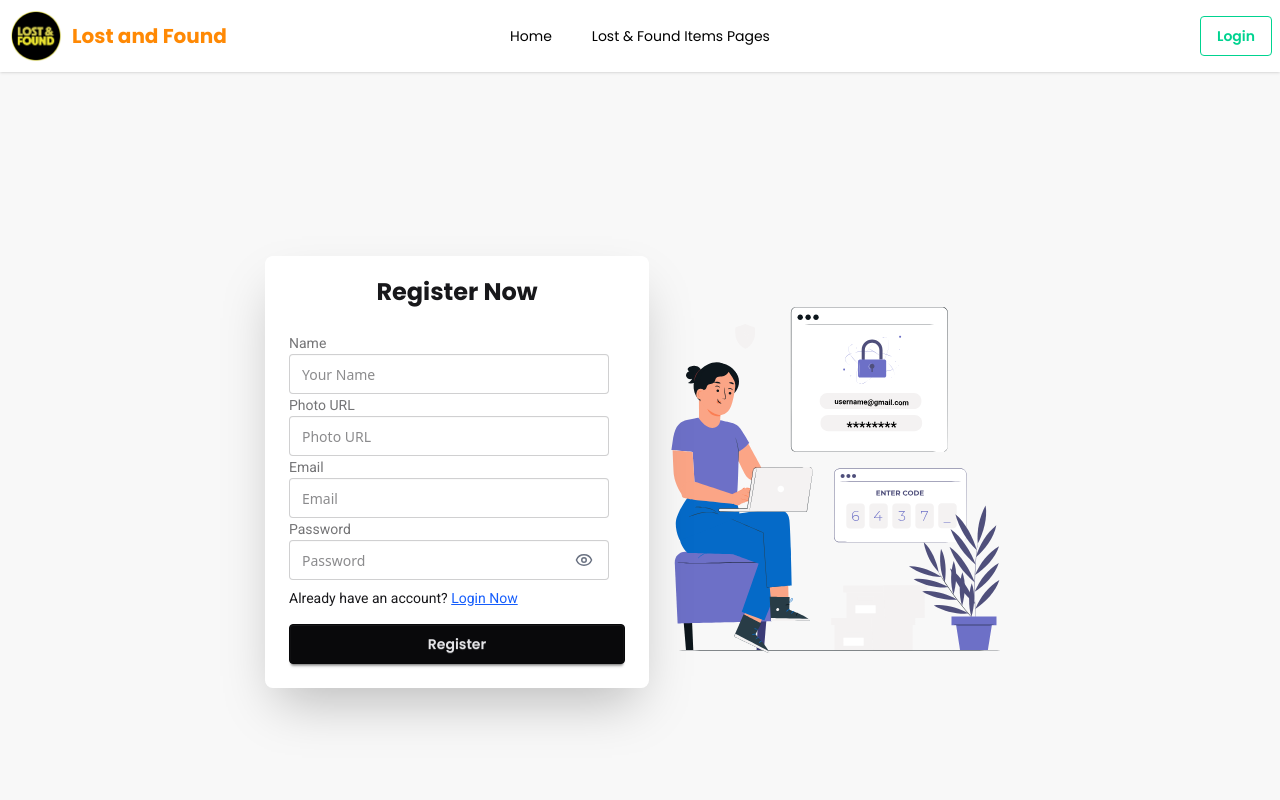
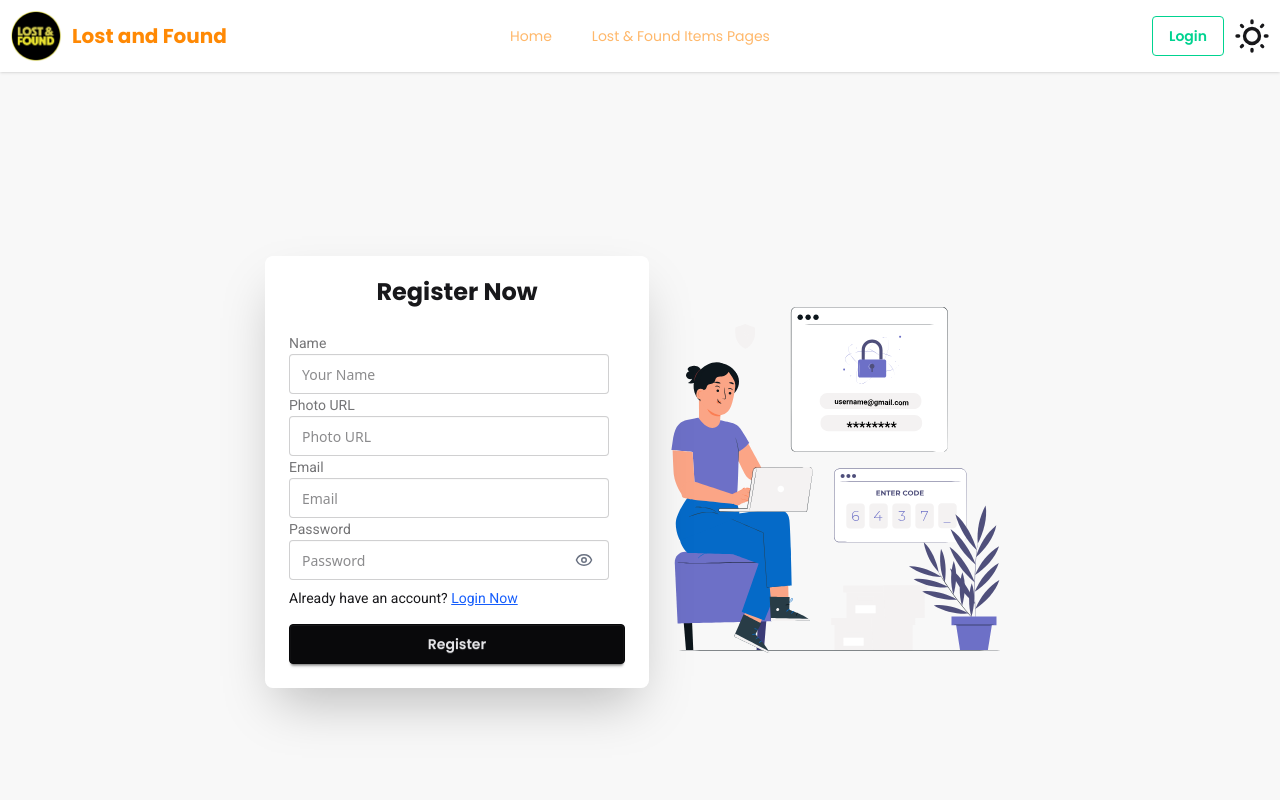
Before and after one commit to Shdeveloper12/Lost-And-Found-Client, a React (Vite) app: page /register in a window 1280 px wide. Shown: the top 800 px of the page. Built offline with nearby package versions, Linux system fonts and the light colour scheme; no server answers.

Commit message:
add toggle for body dark or light theme

```diff
--- a/src/components/LatestFindAndLost.jsx
+++ b/src/components/LatestFindAndLost.jsx
@@ -10,12 +10,12 @@
     .slice(0, 6);
 
   return (
-    <div className="p-5">
+    <div className="p-5 ">
       <h1 className="text-center font-bold  text-3xl my-12 primary">
         Latest Lost and Found Posts
       </h1>
 
-      <div className="grid grid-cols-1 md:grid-cols-2 lg:grid-cols-3 gap-8 mx-5 md:mx-5 lg:mx-0">
+      <div className="grid grid-cols-1 hover:cursor-pointer md:grid-cols-2 lg:grid-cols-3 gap-8 mx-5 md:mx-5 lg:mx-0">
         {latestPosts.map((post) => (
           <AllPostCard key={post._id} post={post} />
         ))}
--- a/src/components/Navbar.jsx
+++ b/src/components/Navbar.jsx
@@ -1,17 +1,14 @@
 import React, { useContext } from "react";
 import img1 from "../assets/lost and found logo.png";
-import { Link, NavLink, } from "react-router";
+import { Link, NavLink } from "react-router";
 import { AuthContext } from "../contexts/AuthProvider";
-
 
 const Navbar = () => {
   const { user, logout } = useContext(AuthContext);
 
-
   const handleSignOut = () => {
     if (window.confirm("Are you sure you want to sign out?")) {
       logout()
-
         .then(() => console.log("Sign out successfully"))
 
         .catch((error) => console.log(error));
@@ -25,7 +22,6 @@
 
   return (
     <div className="navbar bg-base-100 shadow-sm">
-
       <div className="navbar-start">
         <div className="dropdown">
           <div tabIndex={0} role="button" className="btn btn-ghost lg:hidden">
@@ -48,14 +44,14 @@
             tabIndex={0}
             className="menu menu-sm dropdown-content bg-base-100 rounded-box z-10 mt-3 w-52 p-2 shadow"
           >
-            <li className="primary">
+            <li className="">
               <NavLink to="/" className={activeButton}>
-                Home
+               <span className="text-orange-300 primary">Home</span>
               </NavLink>
             </li>
             <li className="primary">
               <NavLink to="/lostandfound" className={activeButton}>
-                Lost & Found Items Page
+               <span className="text-orange-300">Lost & Found Items Page</span>
               </NavLink>
             </li>
           </ul>
@@ -66,28 +62,24 @@
         </span>
       </div>
 
-
       <div className="navbar-center hidden lg:flex">
         <ul className="menu menu-horizontal px-1 items-center space-x-4">
-          <li className="primary">
+          <li className="">
             <NavLink to="/" className={activeButton}>
-              Home
+              <span className="text-orange-300 primary ">Home</span>
             </NavLink>
           </li>
-          <li className="primary">
+          <li className="">
             <NavLink to="/lostandfound" className={activeButton}>
-              Lost & Found Items Pages
+              <span className="text-orange-300 primary">Lost & Found Items Pages</span>
             </NavLink>
           </li>
-
         </ul>
       </div>
-
 
       <div className="navbar-end space-x-2 items-center">
         {user ? (
           <>
-
             <div className="dropdown dropdown-end relative">
               <div
                 tabIndex={0}
@@ -95,20 +87,13 @@
                 className="btn btn-ghost btn-circle avatar group"
               >
                 <div className="w-10 rounded-full overflow-hidden border border-gray-300">
-                  <img
-                    src={
-                      user?.photoURL
-                    }
-                    alt="user avatar"
-                  />
+                  <img src={user?.photoURL} alt="user avatar" />
                 </div>
-
 
                 <div className="absolute top-12 left-1/2 -translate-x-1/2 text-sm text-gray-700 bg-white px-2 py-1 rounded shadow opacity-0 group-hover:opacity-100 transition-opacity duration-200 z-20 whitespace-nowrap">
                   {user?.displayName || "User"}
                 </div>
               </div>
-
 
               <ul
                 tabIndex={0}
@@ -116,7 +101,7 @@
               >
                 <li className="primary">
                   <NavLink to="/addlostandfounditemspage">
-                    Add Lost & Found Item Page
+                   <span>Add Lost & Found Item Page</span>
                   </NavLink>
                 </li>
                 <li className="primary">
@@ -140,6 +125,32 @@
             Login
           </Link>
         )}
+        <label className="swap swap-rotate">
+          {/* this hidden checkbox controls the state */}
+          <input
+            type="checkbox"
+            className="theme-controller"
+            value="dark"
+          />
+
+          {/* sun icon */}
+          <svg
+            className="swap-off h-10 w-10 fill-current"
+            xmlns="http://www.w3.org/2000/svg"
+            viewBox="0 0 24 24"
+          >
+            <path d="M5.64,17l-.71.71a1,1,0,0,0,0,1.41,1,1,0,0,0,1.41,0l.71-.71A1,1,0,0,0,5.64,17ZM5,12a1,1,0,0,0-1-1H3a1,1,0,0,0,0,2H4A1,1,0,0,0,5,12Zm7-7a1,1,0,0,0,1-1V3a1,1,0,0,0-2,0V4A1,1,0,0,0,12,5ZM5.64,7.05a1,1,0,0,0,.7.29,1,1,0,0,0,.71-.29,1,1,0,0,0,0-1.41l-.71-.71A1,1,0,0,0,4.93,6.34Zm12,.29a1,1,0,0,0,.7-.29l.71-.71a1,1,0,1,0-1.41-1.41L17,5.64a1,1,0,0,0,0,1.41A1,1,0,0,0,17.66,7.34ZM21,11H20a1,1,0,0,0,0,2h1a1,1,0,0,0,0-2Zm-9,8a1,1,0,0,0-1,1v1a1,1,0,0,0,2,0V20A1,1,0,0,0,12,19ZM18.36,17A1,1,0,0,0,17,18.36l.71.71a1,1,0,0,0,1.41,0,1,1,0,0,0,0-1.41ZM12,6.5A5.5,5.5,0,1,0,17.5,12,5.51,5.51,0,0,0,12,6.5Zm0,9A3.5,3.5,0,1,1,15.5,12,3.5,3.5,0,0,1,12,15.5Z" />
+          </svg>
+
+          {/* moon icon */}
+          <svg
+            className="swap-on h-10 w-10 fill-current"
+            xmlns="http://www.w3.org/2000/svg"
+            viewBox="0 0 24 24"
+          >
+            <path d="M21.64,13a1,1,0,0,0-1.05-.14,8.05,8.05,0,0,1-3.37.73A8.15,8.15,0,0,1,9.08,5.49a8.59,8.59,0,0,1,.25-2A1,1,0,0,0,8,2.36,10.14,10.14,0,1,0,22,14.05,1,1,0,0,0,21.64,13Zm-9.5,6.69A8.14,8.14,0,0,1,7.08,5.22v.27A10.15,10.15,0,0,0,17.22,15.63a9.79,9.79,0,0,0,2.1-.22A8.11,8.11,0,0,1,12.14,19.73Z" />
+          </svg>
+        </label>
       </div>
     </div>
   );
--- a/src/pages/lostAndFoundPages.jsx
+++ b/src/pages/lostAndFoundPages.jsx
@@ -59,7 +59,7 @@
           No matching posts found.
         </div>
       ) : (
-        <div className="grid grid-cols-1 md:grid-cols-2 lg:grid-cols-3 gap-6 mx-2 p-5">
+        <div className="grid grid-cols-1 md:grid-cols-2 lg:grid-cols-3 gap-6 mx-2 p-5 hover:cursor-pointer">
           {filteredPosts.map((item) => (
             <AllPostCard
               key={item._id}
--- a/src/pages/privatePages/AllRecoveredItemsPage.jsx
+++ b/src/pages/privatePages/AllRecoveredItemsPage.jsx
@@ -76,7 +76,7 @@
         ) : viewMode === "table" ? (
           <div className="overflow-x-auto">
             <table className="table w-full border border-gray-200">
-              <thead className="bg-gray-100">
+              <thead className="bg-base-200">
                 <tr className="primary">
                   <th>#</th>
                   <th>Recovered Location</th>
```
